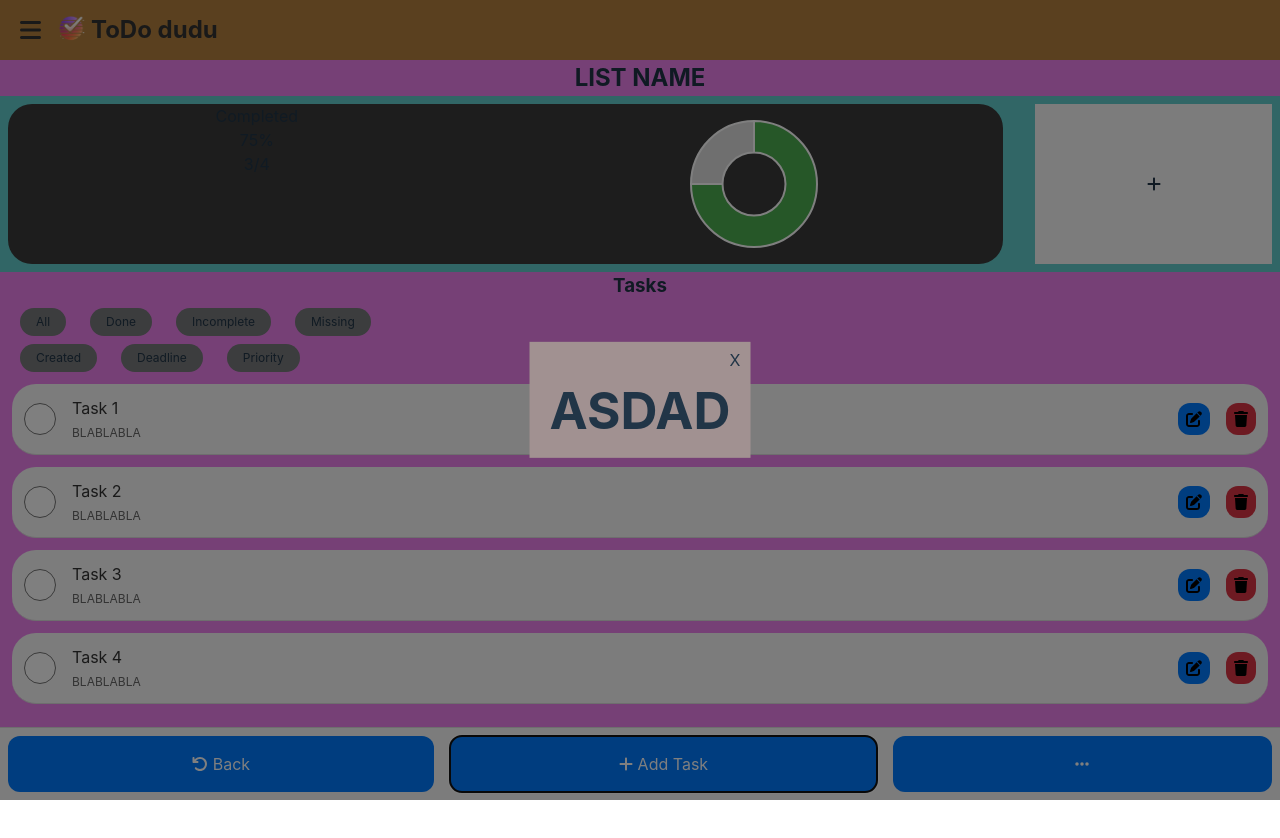
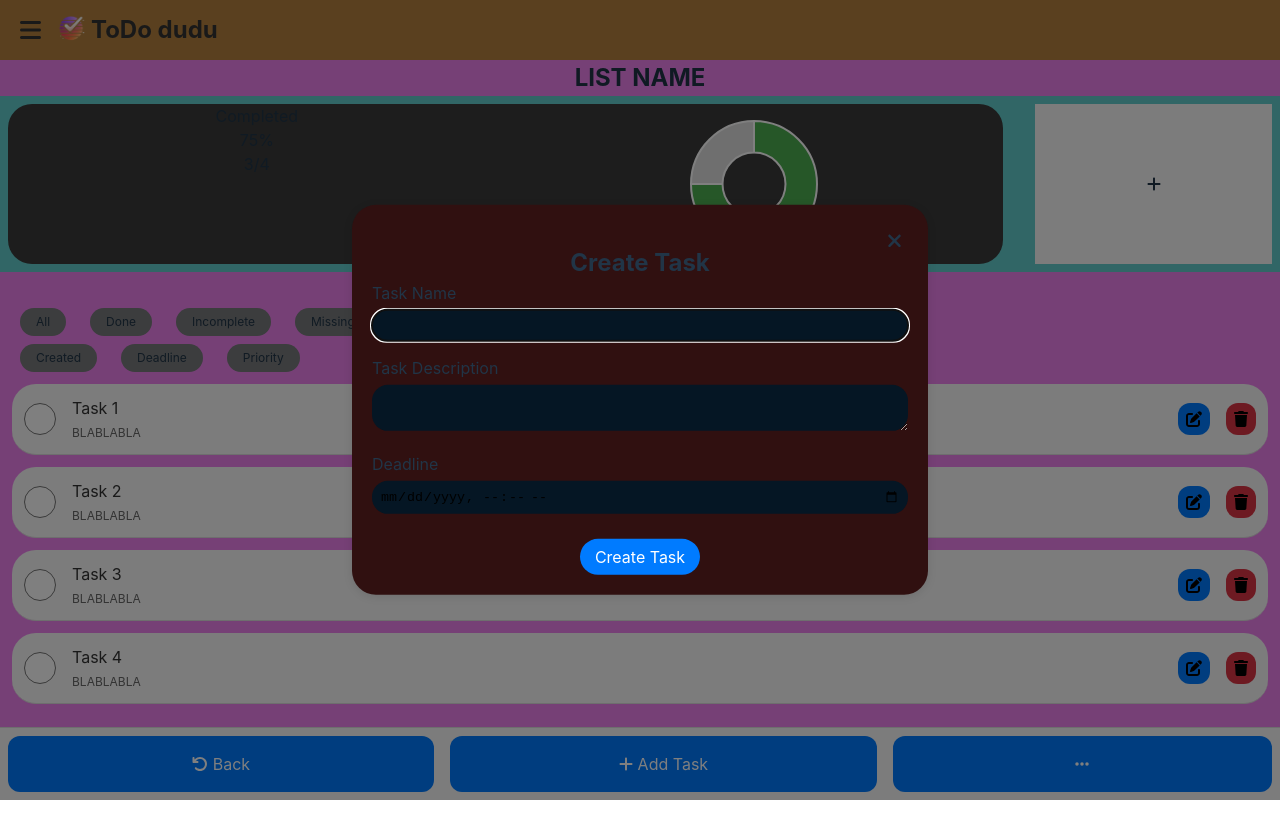
Before and after one commit to SiegfredLorelle/lexmeet-todo, a React (Vite) app: page / in a window 1280 px wide. Both pictures are taken after a click on the button "Add Task". Shown: the top 838 px of the page. Built offline with nearby package versions, Linux system fonts and the light colour scheme.

Commit message:
Add contents and style modal component

```diff
--- /dev/null
+++ b/src/assets/styles/create-task-modal.scss
@@ -0,0 +1,76 @@
+/* TaskModal.css */
+.modal-overlay {
+  position: fixed;
+  top: 0;
+  left: 0;
+  right: 0;
+  bottom: 0;
+  background: rgba(0, 0, 0, 0.5);
+  z-index: 1000;
+}
+
+.modal {
+  position: fixed;
+  top: 50%;
+  left: 50%;
+  transform: translate(-50%, -50%);
+  background: rgb(48, 16, 16);
+  padding: 20px;
+  z-index: 1001;
+  box-shadow: 0 2px 10px rgba(0, 0, 0, 0.1);
+  width: 60%;
+  // max-width: 800px;
+  border-radius: 24px;
+  max-width: 36rem;
+}
+
+.modal .close-button {
+  position: absolute;
+  top: 10px;
+  right: 10px;
+  background: none;
+  border: none;
+  font-size: 1.25rem;
+  cursor: pointer;
+  padding: 1rem;
+}
+
+.modal .modal-content {
+  margin-top: 20px;
+}
+
+.modal .form-group {
+  margin-bottom: 15px;
+}
+
+.modal label {
+  display: block;
+  margin-bottom: 5px;
+  text-align: left;
+}
+
+.modal input[type="text"],
+.modal input[type="datetime-local"],
+.modal textarea {
+  width: 100%;
+  padding: 8px;
+  box-sizing: border-box;
+  border-radius: 16px;
+  border: none;
+  background-color: rgb(5, 22, 36);
+}
+
+.modal button[type="submit"] {
+  margin-top: 10px;
+  padding: 10px 15px;
+  background-color: #007bff;
+  color: white;
+  border: none;
+  cursor: pointer;
+  border-radius: 24px;
+
+}
+
+button[type="submit"]:hover {
+  background-color: #0056b3;
+}
--- a/src/assets/styles/main.scss
+++ b/src/assets/styles/main.scss
@@ -3,7 +3,7 @@
 @import "./tasks-summary";
 @import "./scrollable-menu";
 @import "./header";
-@import "./task-modal.scss";
+@import "./create-task-modal";
 :root {
   font-family: Inter, system-ui, Avenir, Helvetica, Arial, sans-serif;
   line-height: 1.5;
--- a/src/assets/styles/task-modal.scss
+++ /dev/null
@@ -1,33 +0,0 @@
-.modal-overlay {
-  position: fixed;
-  top: 0;
-  left: 0;
-  right: 0;
-  bottom: 0;
-  background: rgba(0, 0, 0, 0.5);
-  z-index: 1000;
-}
-
-.modal {
-  position: fixed;
-  top: 50%;
-  left: 50%;
-  transform: translate(-50%, -50%);
-  background: rgb(161, 145, 145);
-  padding: 20px;
-  z-index: 1001;
-}
-
-.close-button {
-  position: absolute;
-  top: 10px;
-  right: 10px;
-  background: none;
-  border: none;
-  font-size: 16px;
-  cursor: pointer;
-}
-
-.modal-content {
-  margin-top: 20px;
-}
--- a/src/components/CreateTaskModal.jsx
+++ b/src/components/CreateTaskModal.jsx
@@ -1,4 +1,18 @@
-const CreateTaskModal = ( { isOpen, onClose, isEdit } ) => {
+import React, { useState } from 'react';
+import { FontAwesomeIcon } from '@fortawesome/react-fontawesome';
+import { faXmark } from '@fortawesome/free-solid-svg-icons';
+
+const CreateTaskModal = ({ isOpen, onClose }) => {
+  const [taskName, setTaskName] = useState('');
+  const [taskDescription, setTaskDescription] = useState('');
+  const [deadline, setDeadline] = useState('');
+
+  const handleSubmit = (event) => {
+    event.preventDefault();
+    console.log({ taskName, taskDescription, deadline });
+    onClose();
+  };
+
   if (!isOpen) {
     return null;
   }
@@ -7,13 +21,48 @@ const CreateTaskModal = ( { isOpen, onClose, isEdit } ) => {
     <>
       <div className="modal-overlay" onClick={onClose}></div>
       <div className="modal">
-        <button className="close-button" onClick={onClose}>X</button>
+        <button className="close-button" onClick={onClose}>
+          <FontAwesomeIcon icon={faXmark} />
+        </button>
         <div className="modal-content">
-          <h1>ASDAD</h1>
+          <h2>Create Task</h2>
+          <form onSubmit={handleSubmit}>
+            <div className="form-group">
+              <label htmlFor="taskName">Task Name</label>
+              <input
+                autoFocus
+                type="text"
+                id="taskName"
+                value={taskName}
+                onChange={(e) => setTaskName(e.target.value)}
+                required
+              />
+            </div>
+            <div className="form-group">
+              <label htmlFor="taskDescription">Task Description</label>
+              <textarea
+                id="taskDescription"
+                value={taskDescription}
+                onChange={(e) => setTaskDescription(e.target.value)}
+                required
+              ></textarea>
+            </div>
+            <div className="form-group">
+              <label htmlFor="deadline">Deadline</label>
+              <input
+                type="datetime-local"
+                id="deadline"
+                value={deadline}
+                onChange={(e) => setDeadline(e.target.value)}
+                required
+              />
+            </div>
+            <button type="submit">Create Task</button>
+          </form>
         </div>
       </div>
     </>
-  )
-}
+  );
+};
 
-export default CreateTaskModal
+export default CreateTaskModal;
```
